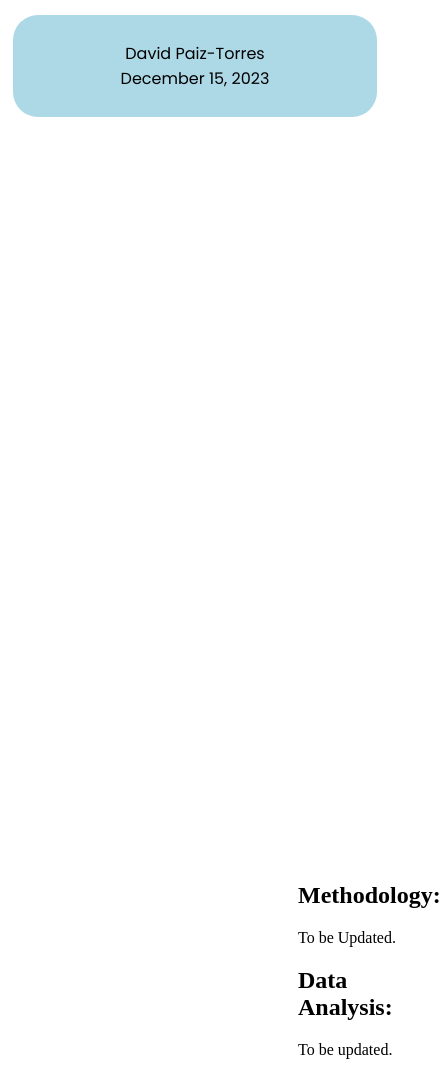
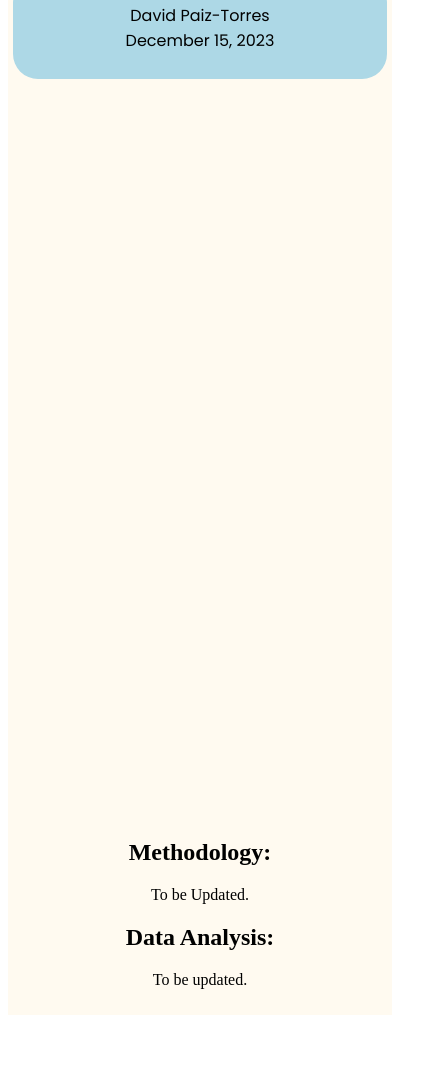
Before and after one commit to dpt82/Rodent-Violations-at-NYC-Schools-Cafeterias, a plain HTML site: page index.html in a window 390 px wide. Shown: the part 284-1367 px from the top of the page, 446 px wide, since content can reach past the window. After the commit the page ends 1307 px from the top, so only its background shows below. Drawn offline with Linux system fonts and the light colour scheme; a script that the page names is missing.

Commit message:
Fixed Site for Mobile Responsiveness

```diff
--- a/index.html
+++ b/index.html
@@ -47,13 +47,16 @@
 
 					<div class="story-content">
 					<div class="text-info">
-						<p><!--  --></p>
+
 
 
 
 						<h2> Methodology:</h2>
 
+
+
 						<p> To be Updated. </p>
+
 
 					<!-- 	<p> The chart above, refers to violations of article 47, subsection 41(j) of the New York City Health Code, which refers to maintenance issues such as missing or stained ceiling tiles that indicate water leaks, or signs of mold found on walls or finishes, or missing or broken floor tiles. These violations date from 2020-2023 with only 10 having occurred outside of 2023.</p>
 
--- a/style.css
+++ b/style.css
@@ -1,10 +1,20 @@
+.story{
+justify-content:center;
+padding:5px;
+align:center;
+width:100%;
+height:auto;
+background-color:floralwhite;
+position:relative;
+}
+
+
 h1{
 text-align: center;
 font-size: 25px;
 font-family: 'Poppins', sans-serif;
 margin:auto;
 background-color:orange;
-background-position: center;
 border-radius: 25px;
   padding: 20px;
   align:center;
@@ -12,12 +22,6 @@ border-radius: 25px;
   height: auto;
 }
 
-.story{
-padding:5px;
-align:center;
-max-width:100%;
-height:auto;
-}
 
 
 .dek {
@@ -29,38 +33,33 @@ font-family:'poppins', sans-serif;
 border-radius: 25px;
 font-size: 16px;
 text-align:center;
+margin-left:auto;
+margin-right:auto;
 background-color:lightblue;
-background-position: center;
   padding: 10px;
-  align:center;
   width: auto;
   height: auto;
 
 }
 
-.story-content{
-padding:5px;
-display:flex;
-align:center;
-
-}
 
 .text-info{
+/*display:flex;*/
+text-align:center;
+/*flex-basis: auto;*/
 font-size:16px;
 padding:5px;
-margin-left:275px;
-margin-right:275px;
-align:center;
+justify-content:normal;
 }
 
 
 .chart {
 display:flex;
-align:center;
+justify-content:center;
+align-content:center;
 padding:5px;
 max-width:100%;
 height:auto;
-margin-left:305px;
-margin-right:305px;
+
 
 }
```
Also changed, not shown: ._index.html.
